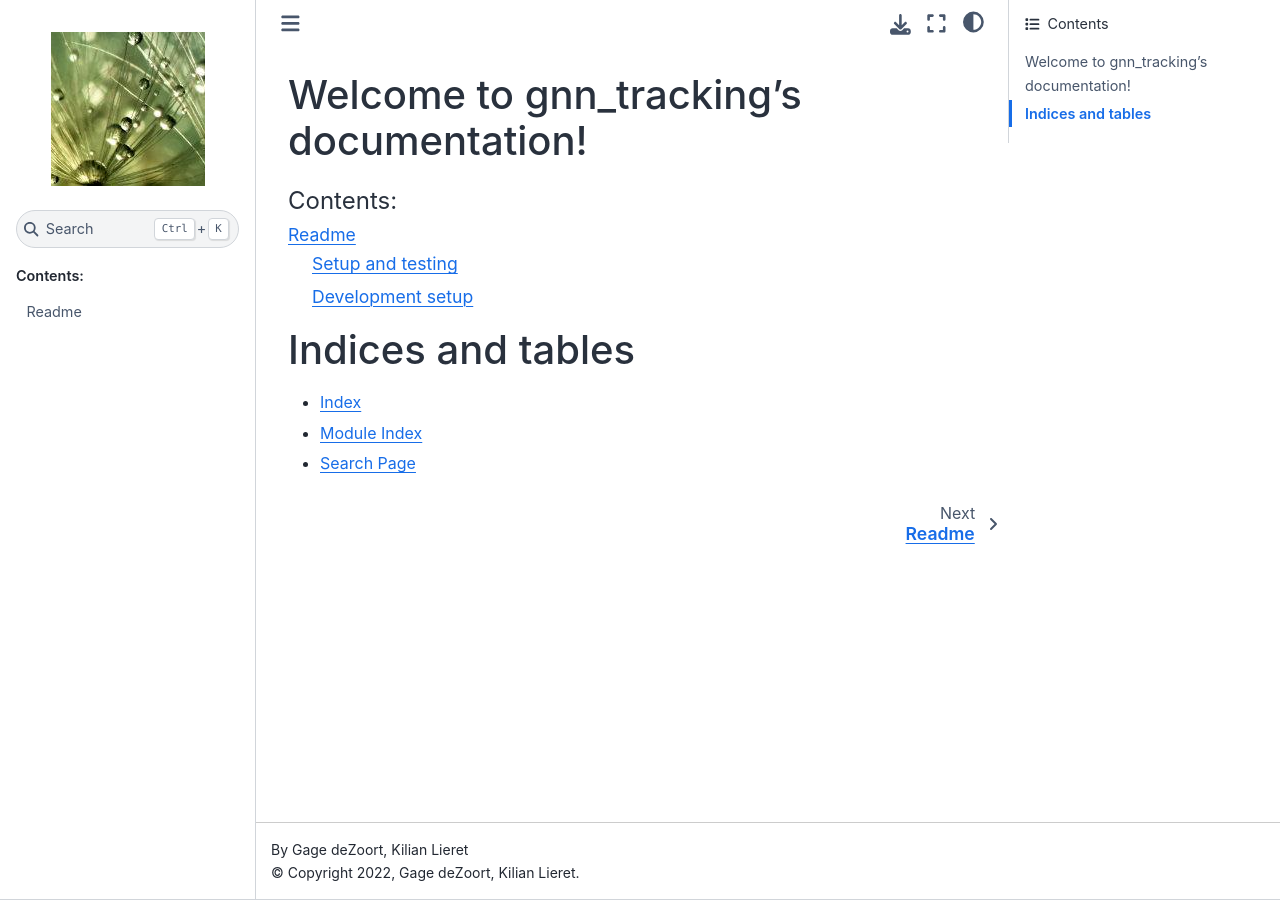
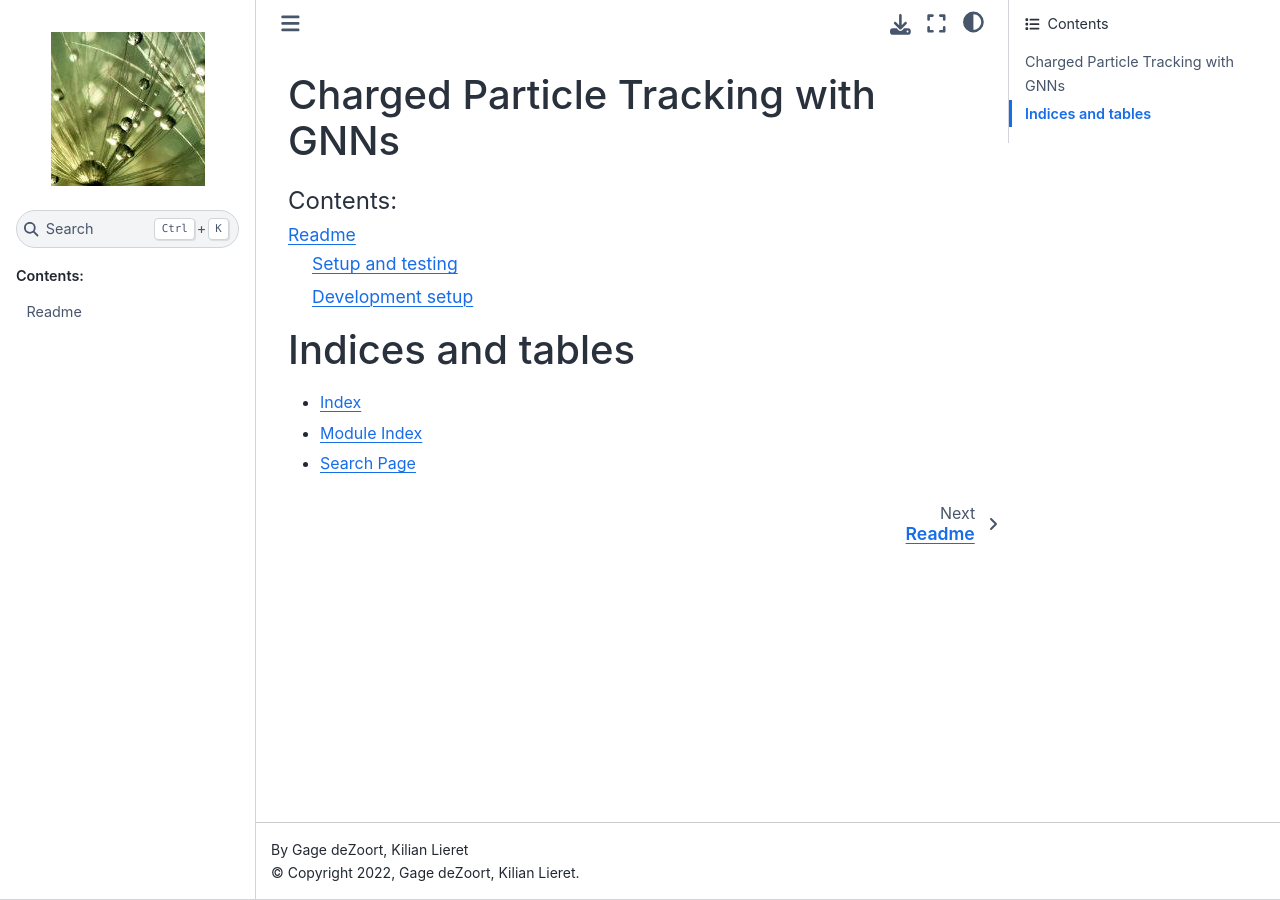
Before and after one commit to gnn-tracking/gnn_tracking, a Sphinx documentation site: the page built from docs/source/index.rst, in a window 1280 px wide. Built offline with Sphinx 7.4.7 and the Sphinx Book theme 1.1.4, drawn with Linux system fonts in a browser that asks for light colours.

Commit message:
Nicer title for front page of docs

```diff
--- a/docs/source/index.rst
+++ b/docs/source/index.rst
@@ -3,8 +3,8 @@
    You can adapt this file completely to your liking, but it should at least
    contain the root `toctree` directive.
 
-Welcome to gnn_tracking's documentation!
-========================================
+Charged Particle Tracking with GNNs
+===================================
 
 .. toctree::
    :maxdepth: 2
```
